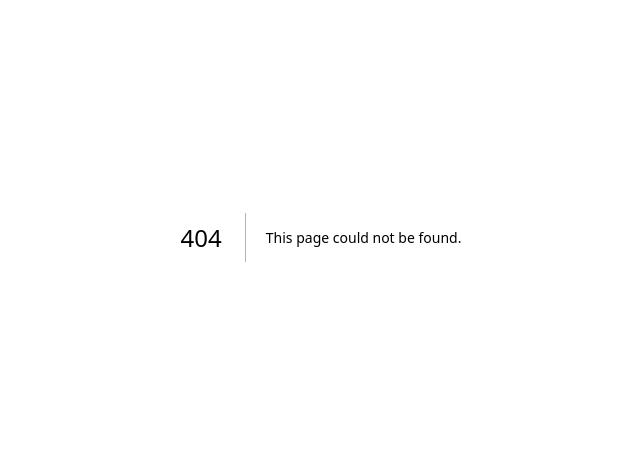
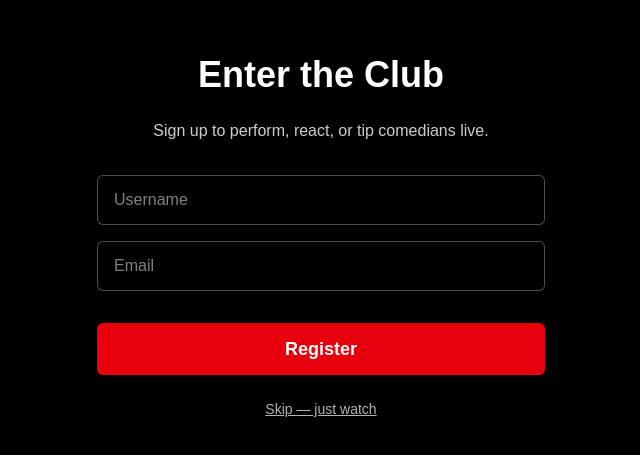
Before and after one commit to mejiasergio2002-max/LaughOutLoud, a Next.js app: page /register in a window 1280 px wide. Before the commit this address had no page. Shown: the part 163-618 px from the top of the page, without its empty margins (319-959 px from the left). Built offline with nearby package versions, Linux system fonts and the light colour scheme.

Commit message:
Add register and feed pages with landing navigation

```diff
--- /dev/null
+++ b/app/feed/page.tsx
@@ -0,0 +1,27 @@
+export default function FeedPage() {
+  return (
+    <main className="min-h-screen bg-black text-white px-6 py-10">
+      <h1 className="text-3xl font-bold mb-6">
+        Live Comedy Feed
+      </h1>
+
+      <p className="text-white/70 mb-10">
+        Live and recorded stand-up sets will appear here.
+      </p>
+
+      <div
+        className="grid gap-6"
+        style={{ gridTemplateColumns: "repeat(auto-fill, minmax(280px, 1fr))" }}
+      >
+        {[1, 2, 3, 4, 5, 6].map((i) => (
+          <div
+            key={i}
+            className="aspect-video bg-neutral-900 border border-white/10 rounded-lg flex items-center justify-center text-white/40"
+          >
+            Video Feed Placeholder
+          </div>
+        ))}
+      </div>
+    </main>
+  );
+}
--- a/app/page.tsx
+++ b/app/page.tsx
@@ -28,12 +28,19 @@ export default function Home() {
         </p>
 
         <div className="flex gap-4">
-          <Link
-            href="/room"
-            className="rounded-full bg-red-600 px-8 py-4 text-lg font-semibold text-white hover:bg-red-700 transition"
-          >
-            Enter the Club
-          </Link>
+       <Link
+  href="/register"
+  className="rounded-full bg-red-600 px-8 py-4 text-lg font-semibold text-white hover:bg-red-700 transition"
+>
+  Enter the Club
+</Link>
+
+<Link
+  href="/feed"
+  className="rounded-full border border-white px-8 py-4 text-lg text-white hover:bg-white/10 transition"
+>
+  Just Watching
+</Link>
 
           <button
             className="rounded-full border border-white px-8 py-4 text-lg text-white hover:bg-white/10 transition"
--- /dev/null
+++ b/app/register/page.tsx
@@ -0,0 +1,45 @@
+import Link from "next/link";
+
+export default function RegisterPage() {
+  return (
+    <main className="min-h-screen flex items-center justify-center bg-black text-white px-6">
+      <div className="w-full max-w-md text-center">
+        <h1 className="text-4xl font-bold mb-6">
+          Enter the Club
+        </h1>
+
+        <p className="mb-8 text-white/80">
+          Sign up to perform, react, or tip comedians live.
+        </p>
+
+        <form className="flex flex-col gap-4">
+          <input
+            type="text"
+            placeholder="Username"
+            className="rounded-md px-4 py-3 bg-black border border-white/30 text-white focus:outline-none focus:border-white"
+          />
+
+          <input
+            type="email"
+            placeholder="Email"
+            className="rounded-md px-4 py-3 bg-black border border-white/30 text-white focus:outline-none focus:border-white"
+          />
+
+          <button
+            type="submit"
+            className="mt-4 bg-red-600 py-3 rounded-md text-lg font-semibold hover:bg-red-700 transition"
+          >
+            Register
+          </button>
+        </form>
+
+        <Link
+          href="/feed"
+          className="block mt-6 text-sm underline text-white/70 hover:text-white"
+        >
+          Skip — just watch
+        </Link>
+      </div>
+    </main>
+  );
+}
```
